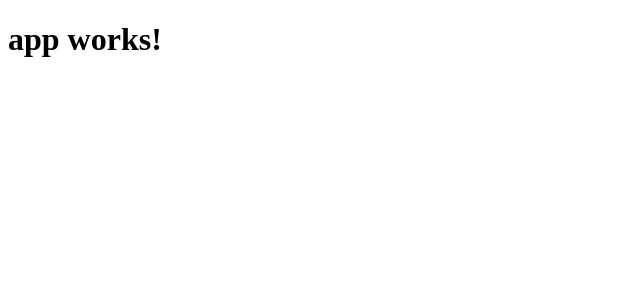
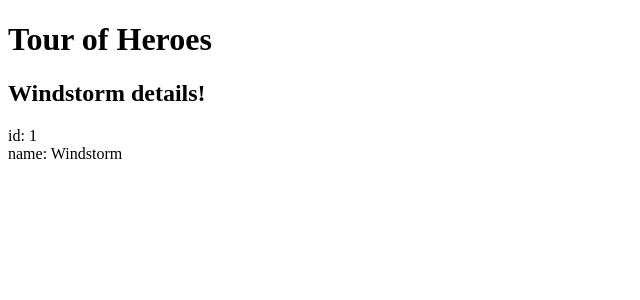
Before and after one commit to jarockja/heroes, an Angular app: page / in a window 1280 px wide. Shown: the top 300 px of the page, without its empty margins (0-640 px from the left). Built offline with nearby package versions, Linux system fonts and the light colour scheme.

Commit message:
JJA: Added name and id to Hero.

```diff
--- a/src/app/app.component.html
+++ b/src/app/app.component.html
@@ -1,3 +1,3 @@
-<h1>
-  {{title}}
-</h1>
+<h1>{{title}}</h1><h2>{{hero.name}} details!</h2>
+<div><label>id: </label>{{hero.id}}</div>
+<div><label>name: </label>{{hero.name}}</div>
--- a/src/app/app.component.ts
+++ b/src/app/app.component.ts
@@ -1,4 +1,9 @@
 import { Component } from '@angular/core';
+
+export class Hero {
+  id: number;
+  name: string;
+}
 
 @Component({
   selector: 'app-root',
@@ -6,5 +11,9 @@
   styleUrls: ['./app.component.css']
 })
 export class AppComponent {
-  title = 'app works!';
+  title = 'Tour of Heroes';
+  hero: Hero = {
+    id: 1,
+    name: 'Windstorm'
+  }
 }
```
